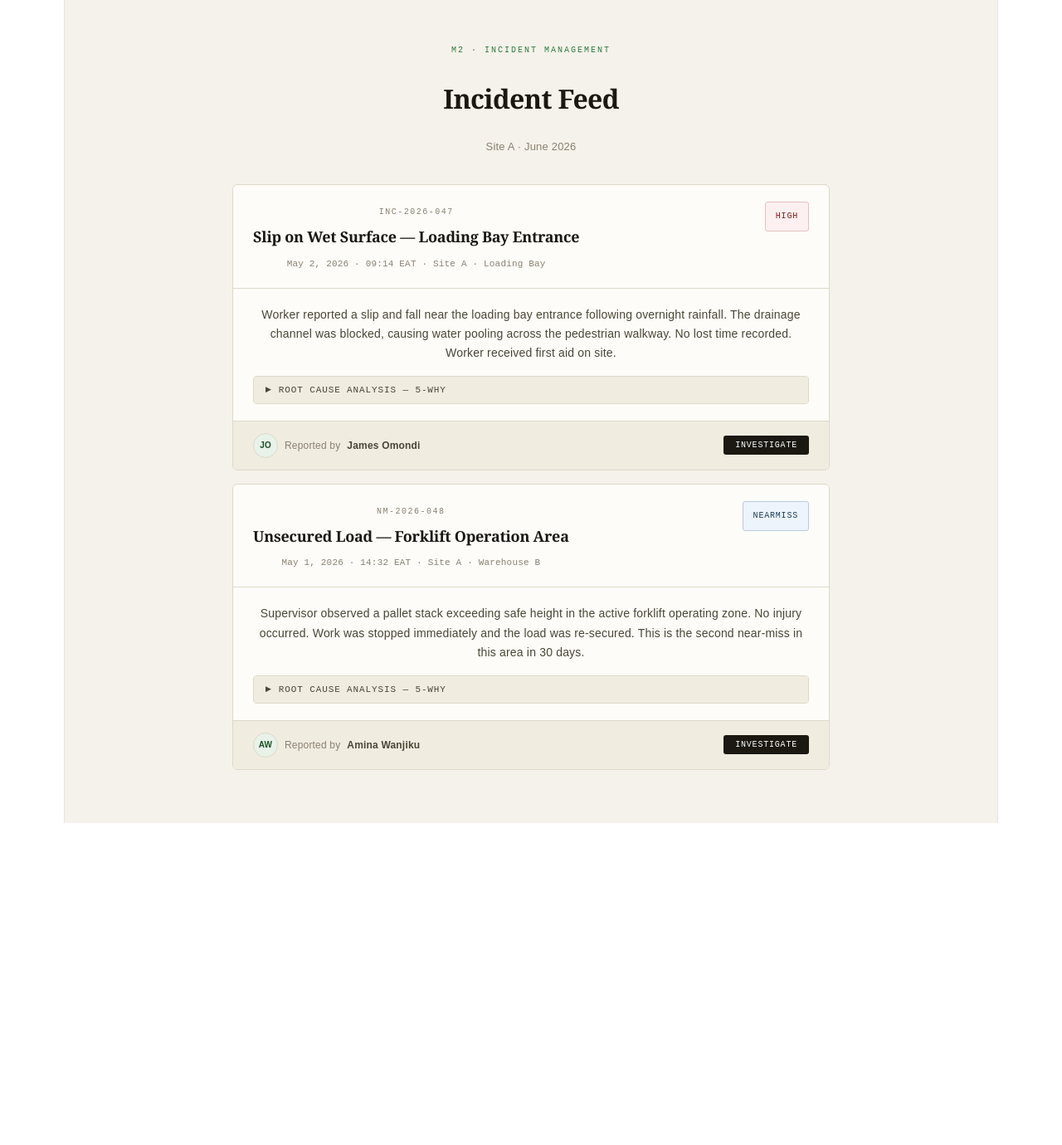
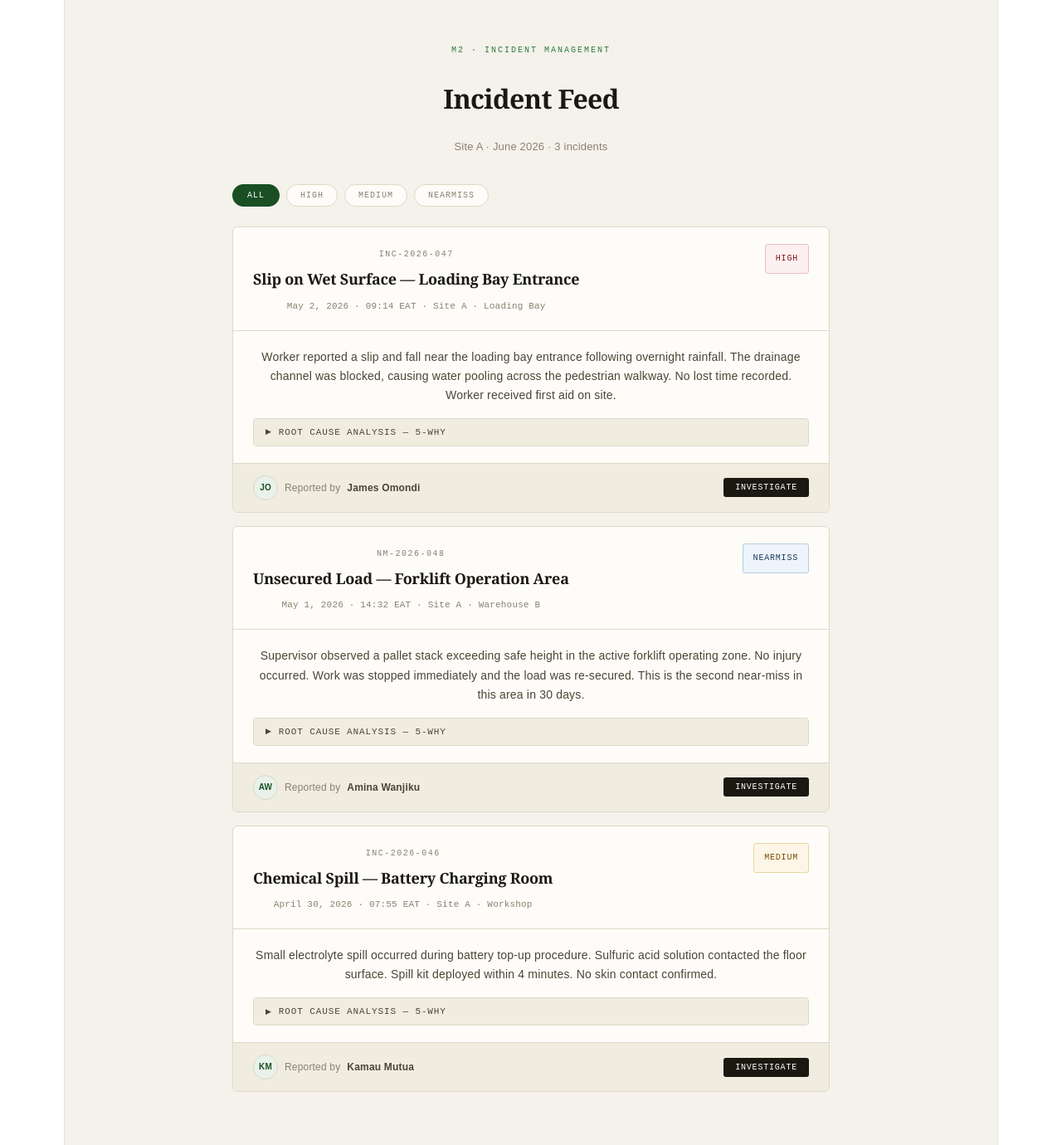
Before and after one commit to OdhiamboKB/safeedge-ui, a React (Vite) app in the folder safeedge-ui/: page / in a window 1280 px wide. Shown: the whole page at 83% size. Before the commit the page ends 992 px from the top, so only its background shows below. Built offline with nearby package versions, Linux system fonts and the light colour scheme.

Commit message:
feat: M2 filter bar — lifted state, derived data, FilterButton component

```diff
--- a/safeedge-ui/src/App.jsx
+++ b/safeedge-ui/src/App.jsx
@@ -1,23 +1,82 @@
 import { useState } from 'react'
 import './App.css'
 
+// ── INCIDENT DATA ────────────────────────────────────
+// Lifted out of JSX into a data array — mirrors how
+// SafeEdge will eventually fetch this from the Flask API
+const INCIDENTS = [
+  {
+    id: 'INC-2026-047',
+    title: 'Slip on Wet Surface — Loading Bay Entrance',
+    severity: 'High',
+    date: 'May 2, 2026 · 09:14 EAT',
+    location: 'Site A · Loading Bay',
+    reporter: 'James Omondi',
+    reporterInitials: 'JO',
+    description: 'Worker reported a slip and fall near the loading bay entrance following overnight rainfall. The drainage channel was blocked, causing water pooling across the pedestrian walkway. No lost time recorded. Worker received first aid on site.',
+    rootCause: 'Why did the worker slip? Water had pooled on the walkway. Why was water pooling? The drainage channel was blocked. Why was it blocked? Weekly drain inspection was overdue by 3 days. Root cause: absence of a digital inspection tracking system.',
+  },
+  {
+    id: 'NM-2026-048',
+    title: 'Unsecured Load — Forklift Operation Area',
+    severity: 'NearMiss',
+    date: 'May 1, 2026 · 14:32 EAT',
+    location: 'Site A · Warehouse B',
+    reporter: 'Amina Wanjiku',
+    reporterInitials: 'AW',
+    description: 'Supervisor observed a pallet stack exceeding safe height in the active forklift operating zone. No injury occurred. Work was stopped immediately and the load was re-secured. This is the second near-miss in this area in 30 days.',
+    rootCause: 'Immediate cause: pallet stack exceeded safe stacking height. Load re-secured and area barricaded. Forklift operator briefed on safe stacking limits.',
+  },
+  {
+    id: 'INC-2026-046',
+    title: 'Chemical Spill — Battery Charging Room',
+    severity: 'Medium',
+    date: 'April 30, 2026 · 07:55 EAT',
+    location: 'Site A · Workshop',
+    reporter: 'Kamau Mutua',
+    reporterInitials: 'KM',
+    description: 'Small electrolyte spill occurred during battery top-up procedure. Sulfuric acid solution contacted the floor surface. Spill kit deployed within 4 minutes. No skin contact confirmed.',
+    rootCause: 'Immediate cause: battery overfilled during top-up. Area isolated and ventilated. Spill neutralised with sodium bicarbonate. PPE check confirmed — no injuries.',
+  },
+]
+
+// ── SEVERITY BADGE STYLES ────────────────────────────
+const BADGE_STYLES = {
+  High:     { background: '#fdf0f0', color: '#8b1a1a', border: '1px solid #e8c0c0' },
+  Medium:   { background: '#fdf6e8', color: '#7a4a00', border: '1px solid #e8d4a0' },
+  Low:      { background: '#e8f2e9', color: '#1a4f24', border: '1px solid #b8d8bc' },
+  NearMiss: { background: '#eef4fb', color: '#1a3a5c', border: '1px solid #b8cce0' },
+}
+
+// ── FILTER BUTTON COMPONENT ──────────────────────────
+// Concept: component receives props + calls parent handler
+function FilterButton({ label, active, onClick }) {
+  return (
+    <button
+      onClick={onClick}
+      style={{
+        fontFamily: 'monospace',
+        fontSize: '10px',
+        letterSpacing: '0.1em',
+        textTransform: 'uppercase',
+        padding: '6px 16px',
+        borderRadius: '20px',
+        border: active ? '2px solid #1a4f24' : '1px solid #ddd8c8',
+        background: active ? '#1a4f24' : '#fdfcf8',
+        color: active ? '#fff' : '#8a8070',
+        cursor: 'pointer',
+        transition: 'all 0.15s',
+      }}
+    >
+      {label}
+    </button>
+  )
+}
+
 // ── INCIDENT CARD COMPONENT ──────────────────────────
-// M2 Incident Management — INC-2026-047
-// Converted from safeedge_m2_incident_feed.html
-// First SafeEdge React component — KB SafeEdge v2.3
-// Concepts: props, useState, conditional rendering, events
-
 function IncidentCard({ id, title, severity, date, location, reporter, reporterInitials, description, rootCause }) {
   const [rcaOpen, setRcaOpen] = useState(false)
-
-  const severityStyles = {
-    High:     { background: '#fdf0f0', color: '#8b1a1a', border: '1px solid #e8c0c0' },
-    Medium:   { background: '#fdf6e8', color: '#7a4a00', border: '1px solid #e8d4a0' },
-    Low:      { background: '#e8f2e9', color: '#1a4f24', border: '1px solid #b8d8bc' },
-    NearMiss: { background: '#eef4fb', color: '#1a3a5c', border: '1px solid #b8cce0' },
-  }
-
-  const badge = severityStyles[severity] || severityStyles.Low
+  const badge = BADGE_STYLES[severity] || BADGE_STYLES.Low
 
   return (
     <article style={{
@@ -28,8 +87,6 @@ function IncidentCard({ id, title, severity, date, location, reporter, reporterI
       overflow: 'hidden',
       fontFamily: "'DM Sans', sans-serif",
     }}>
-
-      {/* Card Header */}
       <header style={{
         padding: '20px 24px 16px',
         borderBottom: '1px solid #ddd8c8',
@@ -65,13 +122,10 @@ function IncidentCard({ id, title, severity, date, location, reporter, reporterI
         </span>
       </header>
 
-      {/* Card Body */}
       <div style={{ padding: '20px 24px' }}>
         <p style={{ fontSize: '14px', color: '#4a4535', lineHeight: '1.65', marginBottom: '16px' }}>
           {description}
         </p>
-
-        {/* RCA Toggle — useState controlling open/close */}
         <div style={{ border: '1px solid #ddd8c8', borderRadius: '4px', overflow: 'hidden' }}>
           <button
             onClick={() => setRcaOpen(!rcaOpen)}
@@ -92,11 +146,9 @@ function IncidentCard({ id, title, severity, date, location, reporter, reporterI
               gap: '8px',
             }}
           >
-            <span style={{ fontSize: '9px', transition: 'transform 0.2s', transform: rcaOpen ? 'rotate(90deg)' : 'rotate(0deg)' }}>▶</span>
+            <span style={{ fontSize: '9px', transform: rcaOpen ? 'rotate(90deg)' : 'rotate(0deg)', display: 'inline-block' }}>▶</span>
             Root Cause Analysis — 5-Why
           </button>
-
-          {/* Conditional rendering — only shows when rcaOpen is true */}
           {rcaOpen && (
             <div style={{ padding: '14px', fontSize: '13px', color: '#4a4535', lineHeight: '1.6' }}>
               {rootCause}
@@ -105,7 +157,6 @@ function IncidentCard({ id, title, severity, date, location, reporter, reporterI
         </div>
       </div>
 
-      {/* Card Footer */}
       <footer style={{
         padding: '14px 24px',
         borderTop: '1px solid #ddd8c8',
@@ -134,18 +185,24 @@ function IncidentCard({ id, title, severity, date, location, reporter, reporterI
           Investigate
         </button>
       </footer>
-
     </article>
   )
 }
 
 // ── APP ROOT ─────────────────────────────────────────
+// Concept: filter state lives here — affects which cards render
 function App() {
+  const [activeFilter, setActiveFilter] = useState('All')
+
+  // Derived data — filter incidents based on activeFilter state
+  const filteredIncidents = activeFilter === 'All'
+    ? INCIDENTS
+    : INCIDENTS.filter(inc => inc.severity === activeFilter)
+
   return (
     <div style={{ background: '#f5f2eb', minHeight: '100vh', padding: '48px 24px', fontFamily: "'DM Sans', sans-serif" }}>
       <div style={{ maxWidth: '720px', margin: '0 auto' }}>
 
-        {/* Page Header */}
         <header style={{ marginBottom: '32px' }}>
           <p style={{ fontFamily: 'monospace', fontSize: '10px', letterSpacing: '0.2em', textTransform: 'uppercase', color: '#2d7a3e', marginBottom: '8px' }}>
             M2 · Incident Management
@@ -153,33 +210,34 @@ function App() {
           <h1 style={{ fontFamily: 'Georgia, serif', fontSize: '32px', fontWeight: '900', color: '#1a1810', letterSpacing: '-0.02em' }}>
             Incident Feed
           </h1>
-          <p style={{ fontSize: '13px', color: '#8a8070', marginTop: '4px' }}>Site A · June 2026</p>
+          <p style={{ fontSize: '13px', color: '#8a8070', marginTop: '4px' }}>
+            Site A · June 2026 · {filteredIncidents.length} incident{filteredIncidents.length !== 1 ? 's' : ''}
+          </p>
         </header>
 
-        {/* Incident Card — props passed in */}
-        <IncidentCard
-          id="INC-2026-047"
-          title="Slip on Wet Surface — Loading Bay Entrance"
-          severity="High"
-          date="May 2, 2026 · 09:14 EAT"
-          location="Site A · Loading Bay"
-          reporter="James Omondi"
-          reporterInitials="JO"
-          description="Worker reported a slip and fall near the loading bay entrance following overnight rainfall. The drainage channel was blocked, causing water pooling across the pedestrian walkway. No lost time recorded. Worker received first aid on site."
-          rootCause="Why did the worker slip? Water had pooled on the walkway. Why was water pooling? The drainage channel was blocked. Why was it blocked? Weekly drain inspection was overdue by 3 days. Why was it overdue? No automated reminder was in place. Root cause: absence of a digital inspection tracking system."
-        />
+        {/* Filter bar — state lifted to App */}
+        <div style={{ display: 'flex', gap: '8px', flexWrap: 'wrap', marginBottom: '24px' }}>
+          {['All', 'High', 'Medium', 'NearMiss'].map(filter => (
+            <FilterButton
+              key={filter}
+              label={filter}
+              active={activeFilter === filter}
+              onClick={() => setActiveFilter(filter)}
+            />
+          ))}
+        </div>
 
-        <IncidentCard
-          id="NM-2026-048"
-          title="Unsecured Load — Forklift Operation Area"
-          severity="NearMiss"
-          date="May 1, 2026 · 14:32 EAT"
-          location="Site A · Warehouse B"
-          reporter="Amina Wanjiku"
-          reporterInitials="AW"
-          description="Supervisor observed a pallet stack exceeding safe height in the active forklift operating zone. No injury occurred. Work was stopped immediately and the load was re-secured. This is the second near-miss in this area in 30 days."
-          rootCause="Immediate cause: pallet stack exceeded safe stacking height. Load re-secured and area barricaded. Forklift operator briefed on safe stacking limits. Daily stacking checks assigned for 30 days."
-        />
+        {/* Filtered incident list */}
+        {filteredIncidents.length > 0
+          ? filteredIncidents.map(incident => (
+              <IncidentCard key={incident.id} {...incident} />
+            ))
+          : (
+            <p style={{ fontFamily: 'monospace', fontSize: '12px', color: '#8a8070', textAlign: 'center', padding: '40px' }}>
+              No incidents matching this filter.
+            </p>
+          )
+        }
 
       </div>
     </div>
```
